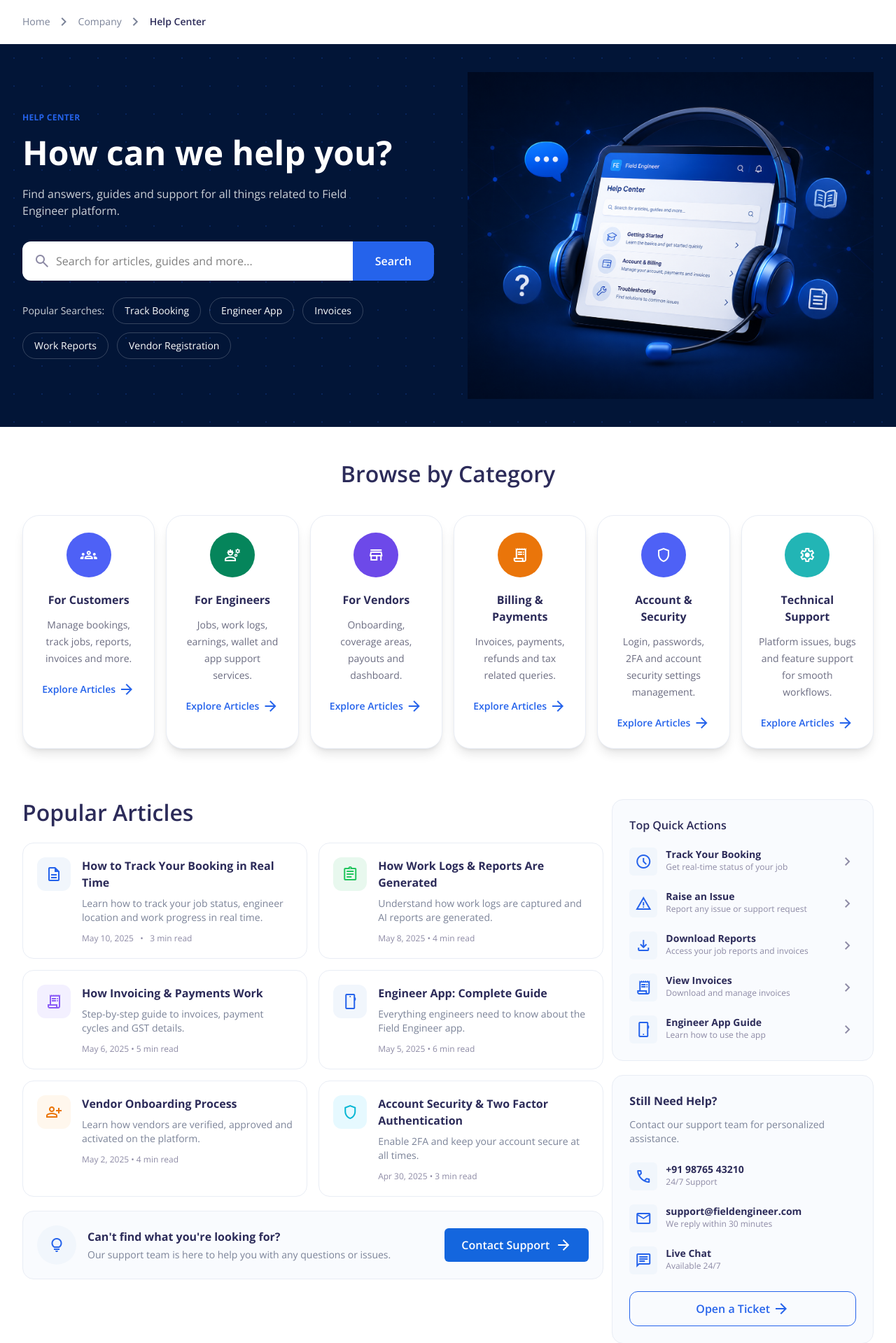
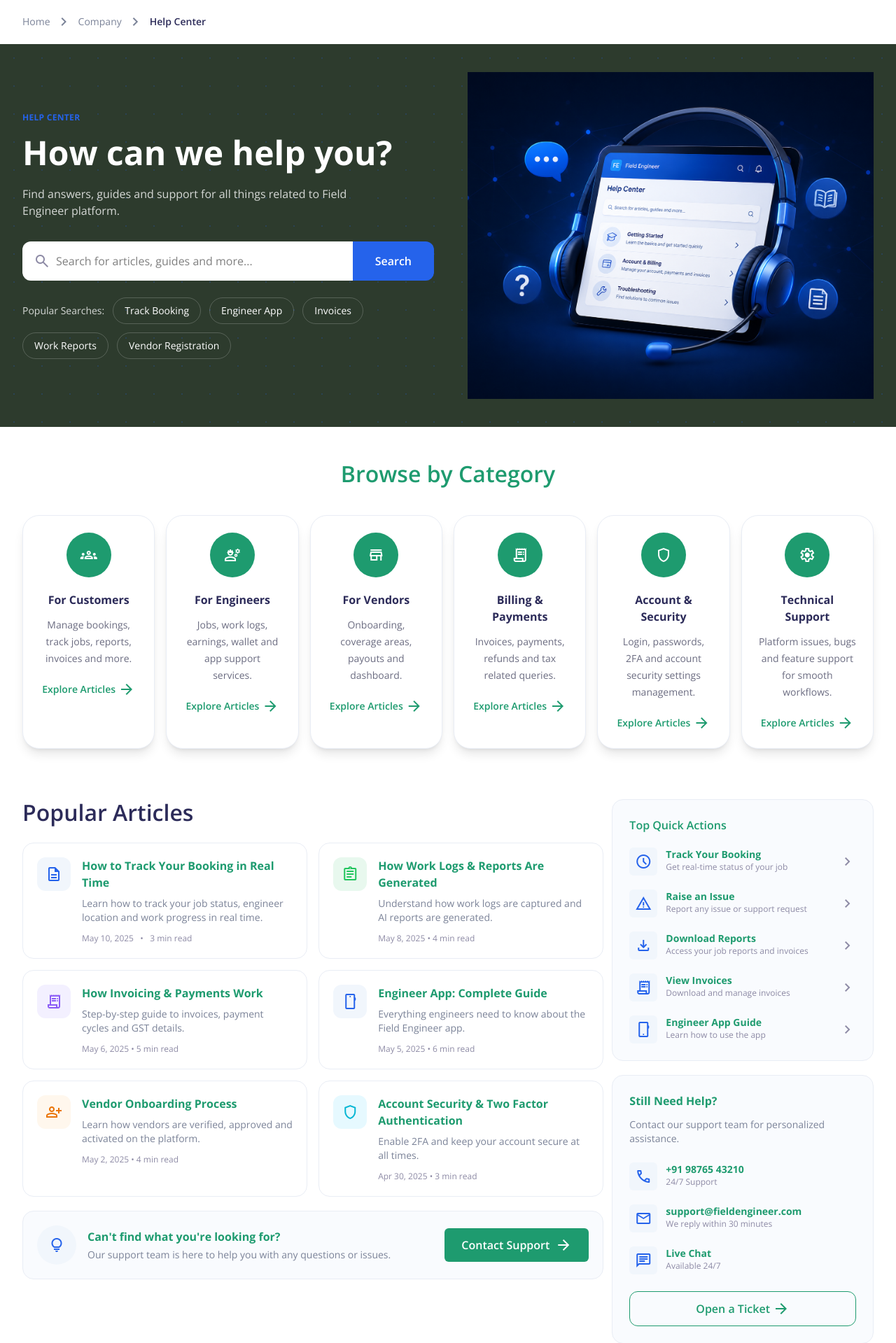
Before and after one commit to marutipai7/fieldengineer-crm, a Django app: template home/templates/pages/help-center.html in a window 1280 px wide. Shown: the part 118-2037 px from the top of the page at 70% size. Run offline with Django 5.2, Linux system fonts and the light colour scheme; the template is opened without the code that fills it, so the values that code supplies are empty; some libraries are stand-ins or nearby versions.

Commit message:
theme update of help center and privacy-policy page

```diff
--- a/home/templates/pages/help-center-2.html
+++ b/home/templates/pages/help-center-2.html
@@ -21,7 +21,7 @@ Help Center
 </section>
 
 <!-- Hero Section -->
-<section class="relative bg-gradient-to-r from-[#041C4A] to-[#002A73] overflow-hidden">
+<section class="relative bg-help-center-bg overflow-hidden">
     <div class="max-w-7xl mx-auto px-6 py-16">
         <div class="grid lg:grid-cols-2 gap-10 items-center">
 
--- a/home/templates/pages/help-center.html
+++ b/home/templates/pages/help-center.html
@@ -21,7 +21,7 @@
     </section>
 
     {# ========== HERO SECTION ========== #}
-    <section class="relative overflow-hidden bg-midnight-navy-blue" aria-labelledby="help-hero-title">
+    <section class="relative overflow-hidden bg-help-center-bg" aria-labelledby="help-hero-title">
 
         <div class="absolute inset-0 opacity-20" aria-hidden="true">
             <div
@@ -98,7 +98,7 @@
         <div class="max-w-[1400px] mx-auto px-5 md:px-8">
 
             <div class="text-center mb-10">
-                <h2 id="categories-heading" class="text-h3 font-semibold text-deep-indigo">Browse by Category</h2>
+                <h2 id="categories-heading" class="text-h3 font-semibold text-green-light">Browse by Category</h2>
             </div>
 
             <div class="grid grid-cols-1 sm:grid-cols-2 lg:grid-cols-6 gap-4">
@@ -106,7 +106,7 @@
                 {# Card 1 #}
                 <article
                     class="bg-white rounded-3xl shadow-lg border border-cool-gray-blue p-6 text-center transition-all duration-300 hover:-translate-y-1 hover:shadow-xl">
-                    <div class="mx-auto flex h-16 w-16 items-center justify-center rounded-full bg-royal-blue"
+                    <div class="mx-auto flex h-16 w-16 items-center justify-center rounded-full bg-green-light"
                         aria-hidden="true">
                         <span class="material-symbols-outlined text-white text-[32px]">groups</span>
                     </div>
@@ -114,7 +114,7 @@
                     <p class="mt-3 text-b3 text-cool-gray-blue1 leading-6">Manage bookings, track jobs, reports,
                         invoices and more.</p>
                     <a href="#"
-                        class="mt-5 inline-flex items-center gap-1 text-bright-blue text-b3 font-semibold hover:gap-2 transition-all">
+                        class="mt-5 inline-flex items-center gap-1 text-green-light text-b3 font-semibold hover:gap-2 transition-all">
                         Explore Articles
                         <span class="material-symbols-outlined text-[18px]" aria-hidden="true">arrow_forward</span>
                     </a>
@@ -123,7 +123,7 @@
                 {# Card 2 #}
                 <article
                     class="bg-white rounded-3xl shadow-lg border border-cool-gray-blue p-6 text-center transition-all duration-300 hover:-translate-y-1 hover:shadow-xl">
-                    <div class="mx-auto flex h-16 w-16 items-center justify-center rounded-full bg-dark-green"
+                    <div class="mx-auto flex h-16 w-16 items-center justify-center rounded-full bg-green-light"
                         aria-hidden="true">
                         <span class="material-symbols-outlined text-white text-[32px]">engineering</span>
                     </div>
@@ -131,7 +131,7 @@
                     <p class="mt-3 text-b3 text-cool-gray-blue1 leading-6">Jobs, work logs, earnings, wallet and app
                         support services.</p>
                     <a href="#"
-                        class="mt-5 inline-flex items-center gap-1 text-bright-blue text-b3 font-semibold hover:gap-2 transition-all">
+                        class="mt-5 inline-flex items-center gap-1 text-green-light text-b3 font-semibold hover:gap-2 transition-all">
                         Explore Articles
                         <span class="material-symbols-outlined text-[18px]" aria-hidden="true">arrow_forward</span>
                     </a>
@@ -140,7 +140,7 @@
                 {# Card 3 #}
                 <article
                     class="bg-white rounded-3xl shadow-lg border border-cool-gray-blue p-6 text-center transition-all duration-300 hover:-translate-y-1 hover:shadow-xl">
-                    <div class="mx-auto flex h-16 w-16 items-center justify-center rounded-full bg-violet"
+                    <div class="mx-auto flex h-16 w-16 items-center justify-center rounded-full bg-green-light"
                         aria-hidden="true">
                         <span class="material-symbols-outlined text-white text-[32px]">store</span>
                     </div>
@@ -148,7 +148,7 @@
                     <p class="mt-3 text-b3 text-cool-gray-blue1 leading-6">Onboarding, coverage areas, payouts and
                         dashboard.</p>
                     <a href="#"
-                        class="mt-5 inline-flex items-center gap-1 text-bright-blue text-b3 font-semibold hover:gap-2 transition-all">
+                        class="mt-5 inline-flex items-center gap-1 text-green-light text-b3 font-semibold hover:gap-2 transition-all">
                         Explore Articles
                         <span class="material-symbols-outlined text-[18px]" aria-hidden="true">arrow_forward</span>
                     </a>
@@ -157,7 +157,7 @@
                 {# Card 4 #}
                 <article
                     class="bg-white rounded-3xl shadow-lg border border-cool-gray-blue p-6 text-center transition-all duration-300 hover:-translate-y-1 hover:shadow-xl">
-                    <div class="mx-auto flex h-16 w-16 items-center justify-center rounded-full bg-amber-orange"
+                    <div class="mx-auto flex h-16 w-16 items-center justify-center rounded-full bg-green-light"
                         aria-hidden="true">
                         <span class="material-symbols-outlined text-white text-[32px]">receipt_long</span>
                     </div>
@@ -165,7 +165,7 @@
                     <p class="mt-3 text-b3 text-cool-gray-blue1 leading-6">Invoices, payments, refunds and tax related
                         queries.</p>
                     <a href="#"
-                        class="mt-5 inline-flex items-center gap-1 text-bright-blue text-b3 font-semibold hover:gap-2 transition-all">
+                        class="mt-5 inline-flex items-center gap-1 text-green-light text-b3 font-semibold hover:gap-2 transition-all">
                         Explore Articles
                         <span class="material-symbols-outlined text-[18px]" aria-hidden="true">arrow_forward</span>
                     </a>
@@ -174,7 +174,7 @@
                 {# Card 5 #}
                 <article
                     class="bg-white rounded-3xl shadow-lg border border-cool-gray-blue p-6 text-center transition-all duration-300 hover:-translate-y-1 hover:shadow-xl">
-                    <div class="mx-auto flex h-16 w-16 items-center justify-center rounded-full bg-royal-blue"
+                    <div class="mx-auto flex h-16 w-16 items-center justify-center rounded-full bg-green-light"
                         aria-hidden="true">
                         <span class="material-symbols-outlined text-white text-[32px]">shield</span>
                     </div>
@@ -182,7 +182,7 @@
                     <p class="mt-3 text-b3 text-cool-gray-blue1 leading-6">Login, passwords, 2FA and account security
                         settings management.</p>
                     <a href="#"
-                        class="mt-5 inline-flex items-center gap-1 text-bright-blue text-b3 font-semibold hover:gap-2 transition-all">
+                        class="mt-5 inline-flex items-center gap-1 text-green-light text-b3 font-semibold hover:gap-2 transition-all">
                         Explore Articles
                         <span class="material-symbols-outlined text-[18px]" aria-hidden="true">arrow_forward</span>
                     </a>
@@ -191,7 +191,7 @@
                 {# Card 6 #}
                 <article
                     class="bg-white rounded-3xl shadow-lg border border-cool-gray-blue p-6 text-center transition-all duration-300 hover:-translate-y-1 hover:shadow-xl">
-                    <div class="mx-auto flex h-16 w-16 items-center justify-center rounded-full bg-teal-blue"
+                    <div class="mx-auto flex h-16 w-16 items-center justify-center rounded-full bg-green-light"
                         aria-hidden="true">
                         <span class="material-symbols-outlined text-white text-[32px]">settings</span>
                     </div>
@@ -199,7 +199,7 @@
                     <p class="mt-3 text-b3 text-cool-gray-blue1 leading-6">Platform issues, bugs and feature support for
                         smooth workflows.</p>
                     <a href="#"
-                        class="mt-5 inline-flex items-center gap-1 text-bright-blue text-b3 font-semibold hover:gap-2 transition-all">
+                        class="mt-5 inline-flex items-center gap-1 text-green-light text-b3 font-semibold hover:gap-2 transition-all">
                         Explore Articles
                         <span class="material-symbols-outlined text-[18px]" aria-hidden="true">arrow_forward</span>
                     </a>
@@ -220,15 +220,15 @@
                 <div>
 
                     <div class="flex justify-between items-baseline mb-6">
-    <h2 id="popular-heading" class="text-h3 font-semibold text-deep-indigo">
-        Popular Articles
-    </h2>
+                        <h2 id="popular-heading" class="text-h3 font-semibold text-deep-indigo">
+                            Popular Articles
+                        </h2>
 
-    <!-- <a href="#" class="inline-flex items-center gap-1 text-bright-blue text-b3 font-semibold">
+                        <!-- <a href="#" class="inline-flex items-center gap-1 text-bright-blue text-b3 font-semibold">
         View All Articles
         <span class="material-symbols-outlined text-[18px]">arrow_forward</span>
     </a> -->
-</div>
+                    </div>
 
                     <div class="grid md:grid-cols-2 gap-4">
 
@@ -241,7 +241,7 @@
                                     <span class="material-symbols-outlined text-bright-blue">description</span>
                                 </div>
                                 <div>
-                                    <h3 class="text-s2 font-bold text-deep-indigo">How to Track Your Booking in Real
+                                    <h3 class="text-s2 font-bold text-green-light">How to Track Your Booking in Real
                                         Time</h3>
                                     <p class="mt-2 text-b3 text-slate-gray">Learn how to track your job status, engineer
                                         location and work progress in real time.</p>
@@ -259,7 +259,7 @@
                                     <span class="material-symbols-outlined text-light-green">assignment</span>
                                 </div>
                                 <div>
-                                    <h3 class="text-s2 font-bold text-deep-indigo">How Work Logs &amp; Reports Are
+                                    <h3 class="text-s2 font-bold text-green-light">How Work Logs &amp; Reports Are
                                         Generated</h3>
                                     <p class="mt-2 text-b3 text-slate-gray">Understand how work logs are captured and AI
                                         reports are generated.</p>
@@ -277,7 +277,7 @@
                                     <span class="material-symbols-outlined text-light-purple">receipt_long</span>
                                 </div>
                                 <div>
-                                    <h3 class="text-s2 font-bold text-deep-indigo">How Invoicing &amp; Payments Work
+                                    <h3 class="text-s2 font-bold text-green-light">How Invoicing &amp; Payments Work
                                     </h3>
                                     <p class="mt-2 text-b3 text-slate-gray">Step-by-step guide to invoices, payment
                                         cycles and GST details.</p>
@@ -295,7 +295,7 @@
                                     <span class="material-symbols-outlined text-bright-blue">smartphone</span>
                                 </div>
                                 <div>
-                                    <h3 class="text-s2 font-bold text-deep-indigo">Engineer App: Complete Guide</h3>
+                                    <h3 class="text-s2 font-bold text-green-light">Engineer App: Complete Guide</h3>
                                     <p class="mt-2 text-b3 text-slate-gray">Everything engineers need to know about the
                                         Field Engineer app.</p>
                                     <p class="mt-3 text-c1 text-dusty-gray">May 5, 2025 • 6 min read</p>
@@ -312,7 +312,7 @@
                                     <span class="material-symbols-outlined text-amber-orange">person_add</span>
                                 </div>
                                 <div>
-                                    <h3 class="text-s2 font-bold text-deep-indigo">Vendor Onboarding Process</h3>
+                                    <h3 class="text-s2 font-bold text-green-light">Vendor Onboarding Process</h3>
                                     <p class="mt-2 text-b3 text-slate-gray">Learn how vendors are verified, approved and
                                         activated on the platform.</p>
                                     <p class="mt-3 text-c1 text-dusty-gray">May 2, 2025 • 4 min read</p>
@@ -329,7 +329,7 @@
                                     <span class="material-symbols-outlined text-bright-cyan-blue">shield</span>
                                 </div>
                                 <div>
-                                    <h3 class="text-s2 font-bold text-deep-indigo">Account Security &amp; Two Factor
+                                    <h3 class="text-s2 font-bold text-green-light">Account Security &amp; Two Factor
                                         Authentication</h3>
                                     <p class="mt-2 text-b3 text-slate-gray">Enable 2FA and keep your account secure at
                                         all times.</p>
@@ -349,13 +349,14 @@
                                 <span class="material-symbols-outlined text-bright-blue">lightbulb</span>
                             </div>
                             <div>
-                                <h3 class="text-s2 font-bold text-deep-indigo">Can't find what you're looking for?</h3>
+                                <h3 class="text-s2 font-bold text-green-light">Can't find what you're looking for?</h3>
                                 <p class="text-b3 text-slate-gray mt-1">Our support team is here to help you with any
                                     questions or issues.</p>
                             </div>
                         </div>
                         <a href="{% url 'contact' %}">
-                            <button class="btn btn-primary btn-md inline-flex rounded-md">
+                            <button
+                                class="btn bg-green-light text-white hover:opacity-90 transition-opacity btn-md inline-flex rounded-md">
                                 Contact Support
                                 <span class="material-symbols-outlined text-[18px]" aria-hidden="true">
                                     arrow_forward
@@ -371,14 +372,14 @@
 
                     {# Top Quick Actions #}
                     <div class="bg-very-light-soft-blue1 rounded-2xl border border-cool-gray-blue p-6">
-                        <h3 class="text-s2 font-semibold text-deep-indigo mb-5">Top Quick Actions</h3>
+                        <h3 class="text-s2 font-semibold text-green-light mb-5">Top Quick Actions</h3>
                         <div class="space-y-5">
                             <a href="#" class="flex items-center justify-between group">
                                 <div class="flex items-start gap-3">
                                     <span class="material-symbols-outlined text-bright-blue rounded-md p-2 bg-ice-blue"
                                         aria-hidden="true">schedule</span>
                                     <div>
-                                        <p class="text-b3 font-bold text-deep-indigo">Track Your Booking</p>
+                                        <p class="text-b3 font-bold text-green-light">Track Your Booking</p>
                                         <p class="text-c1 text-dusty-gray">Get real-time status of your job</p>
                                     </div>
                                 </div>
@@ -391,7 +392,7 @@
                                     <span class="material-symbols-outlined text-bright-blue rounded-md p-2 bg-ice-blue"
                                         aria-hidden="true">report_problem</span>
                                     <div>
-                                        <p class="text-b3 font-bold text-deep-indigo">Raise an Issue</p>
+                                        <p class="text-b3 font-bold text-green-light">Raise an Issue</p>
                                         <p class="text-c1 text-dusty-gray">Report any issue or support request</p>
                                     </div>
                                 </div>
@@ -404,7 +405,7 @@
                                     <span class="material-symbols-outlined text-bright-blue rounded-md p-2 bg-ice-blue"
                                         aria-hidden="true">download</span>
                                     <div>
-                                        <p class="text-b3 font-bold text-deep-indigo">Download Reports</p>
+                                        <p class="text-b3 font-bold text-green-light">Download Reports</p>
                                         <p class="text-c1 text-dusty-gray">Access your job reports and invoices</p>
                                     </div>
                                 </div>
@@ -417,7 +418,7 @@
                                     <span class="material-symbols-outlined text-bright-blue rounded-md p-2 bg-ice-blue"
                                         aria-hidden="true">receipt_long</span>
                                     <div>
-                                        <p class="text-b3 font-bold text-deep-indigo">View Invoices</p>
+                                        <p class="text-b3 font-bold text-green-light">View Invoices</p>
                                         <p class="text-c1 text-dusty-gray">Download and manage invoices</p>
                                     </div>
                                 </div>
@@ -430,7 +431,7 @@
                                     <span class="material-symbols-outlined text-bright-blue rounded-md p-2 bg-ice-blue"
                                         aria-hidden="true">phone_android</span>
                                     <div>
-                                        <p class="text-b3 font-bold text-deep-indigo">Engineer App Guide</p>
+                                        <p class="text-b3 font-bold text-green-light">Engineer App Guide</p>
                                         <p class="text-c1 text-dusty-gray">Learn how to use the app</p>
                                     </div>
                                 </div>
@@ -443,7 +444,7 @@
 
                     {# Still Need Help #}
                     <div class="bg-very-light-soft-blue1 rounded-2xl border border-cool-gray-blue p-6">
-                        <h3 class="text-s2 font-bold text-deep-indigo">Still Need Help?</h3>
+                        <h3 class="text-s2 font-bold text-green-light">Still Need Help?</h3>
                         <p class="mt-3 text-b3 text-slate-gray">Contact our support team for personalized assistance.
                         </p>
                         <div class="mt-6 space-y-5">
@@ -453,7 +454,7 @@
                                     <span class="material-symbols-outlined text-bright-blue text-[20px]">call</span>
                                 </div>
                                 <div>
-                                    <p class="text-b3 font-bold text-deep-indigo">+91 98765 43210</p>
+                                    <p class="text-b3 font-bold text-green-light">+91 98765 43210</p>
                                     <p class="text-c1 text-dusty-gray">24/7 Support</p>
                                 </div>
                             </div>
@@ -463,7 +464,7 @@
                                     <span class="material-symbols-outlined text-bright-blue text-[20px]">mail</span>
                                 </div>
                                 <div>
-                                    <p class="text-b3 font-bold text-deep-indigo">support@fieldengineer.com</p>
+                                    <p class="text-b3 font-bold text-green-light">support@fieldengineer.com</p>
                                     <p class="text-c1 text-dusty-gray">We reply within 30 minutes</p>
                                 </div>
                             </div>
@@ -473,13 +474,13 @@
                                     <span class="material-symbols-outlined text-bright-blue text-[20px]">chat</span>
                                 </div>
                                 <div>
-                                    <p class="text-b3 font-bold text-deep-indigo">Live Chat</p>
+                                    <p class="text-b3 font-bold text-green-light">Live Chat</p>
                                     <p class="text-c1 text-dusty-gray">Available 24/7</p>
                                 </div>
                             </div>
                         </div>
                         <a href="{% url 'contact' %}"
-                            class="mt-6 w-full inline-flex items-center justify-center border border-bright-blue text-bright-blue py-3 rounded-xl font-semibold hover:bg-bright-blue hover:text-white transition-all duration-300">
+                            class="mt-6 w-full inline-flex items-center justify-center border border-green-light text-green-light py-3 rounded-xl font-semibold hover:bg-green-light hover:text-white transition-all duration-300">
                             Open a Ticket
                             <span class="material-symbols-outlined ml-1 text-[18px]" aria-hidden="true">
                                 arrow_forward
@@ -498,7 +499,7 @@
     <section class="py-1" aria-labelledby="love-heading">
         <div class="max-w-[1400px] mx-auto px-5 md:px-8">
             <div class="bg-very-light-soft-blue1 border border-cool-gray-blue rounded-3xl p-6">
-                <h2 id="love-heading" class="text-center text-s1 font-bold text-deep-indigo mb-6">Why Customers Love Our
+                <h2 id="love-heading" class="text-center text-s1 font-bold text-green-light mb-6">Why Customers Love Our
                     Support</h2>
                 <div class="grid grid-cols-1 md:grid-cols-2 lg:grid-cols-4">
 
@@ -508,7 +509,7 @@
                             <span class="material-symbols-outlined text-bright-blue">support_agent</span>
                         </div>
                         <div>
-                            <h3 class="text-b2 font-bold text-deep-indigo">24/7 Support</h3>
+                            <h3 class="text-b2 font-bold text-green-light">24/7 Support</h3>
                             <p class="mt-1 text-c1 text-slate-gray leading-5">Round-the-clock support across all
                                 channels.</p>
                         </div>
@@ -520,7 +521,7 @@
                             <span class="material-symbols-outlined text-bright-blue">bolt</span>
                         </div>
                         <div>
-                            <h3 class="text-b2 font-bold text-deep-indigo">Quick Response</h3>
+                            <h3 class="text-b2 font-bold text-green-light">Quick Response</h3>
                             <p class="mt-1 text-c1 text-slate-gray leading-5">Average response time under 30 minutes.
                             </p>
                         </div>
@@ -532,7 +533,7 @@
                             <span class="material-symbols-outlined text-bright-blue">groups</span>
                         </div>
                         <div>
-                            <h3 class="text-b2 font-bold text-deep-indigo">Expert Team</h3>
+                            <h3 class="text-b2 font-bold text-green-light">Expert Team</h3>
                             <p class="mt-1 text-c1 text-slate-gray leading-5">Trained professionals ready to help.</p>
                         </div>
                     </div>
@@ -543,7 +544,7 @@
                             <span class="material-symbols-outlined text-bright-blue">star</span>
                         </div>
                         <div>
-                            <h3 class="text-b2 font-bold text-deep-indigo">High Satisfaction</h3>
+                            <h3 class="text-b2 font-bold text-green-light">High Satisfaction</h3>
                             <p class="mt-1 text-c1 text-slate-gray leading-5">Rated 4.8/5 by our customers.</p>
                         </div>
                     </div>
--- a/static/css/input.css
+++ b/static/css/input.css
@@ -115,6 +115,7 @@
   --color-light-cyan-blue: #E6F9FF;
   --color-bright-cyan-blue: #06B6D4;
   --color-midnight-navy-blue: #021537;
+  --color-help-center-bg: #2d3b2d;
 
   /*Request Service*/
   --color-sea-green: #3b974c;
```
Also changed, not shown: home/templates/pages/privacy-policy.html (+107 -48 lines), static/css/output.css.
